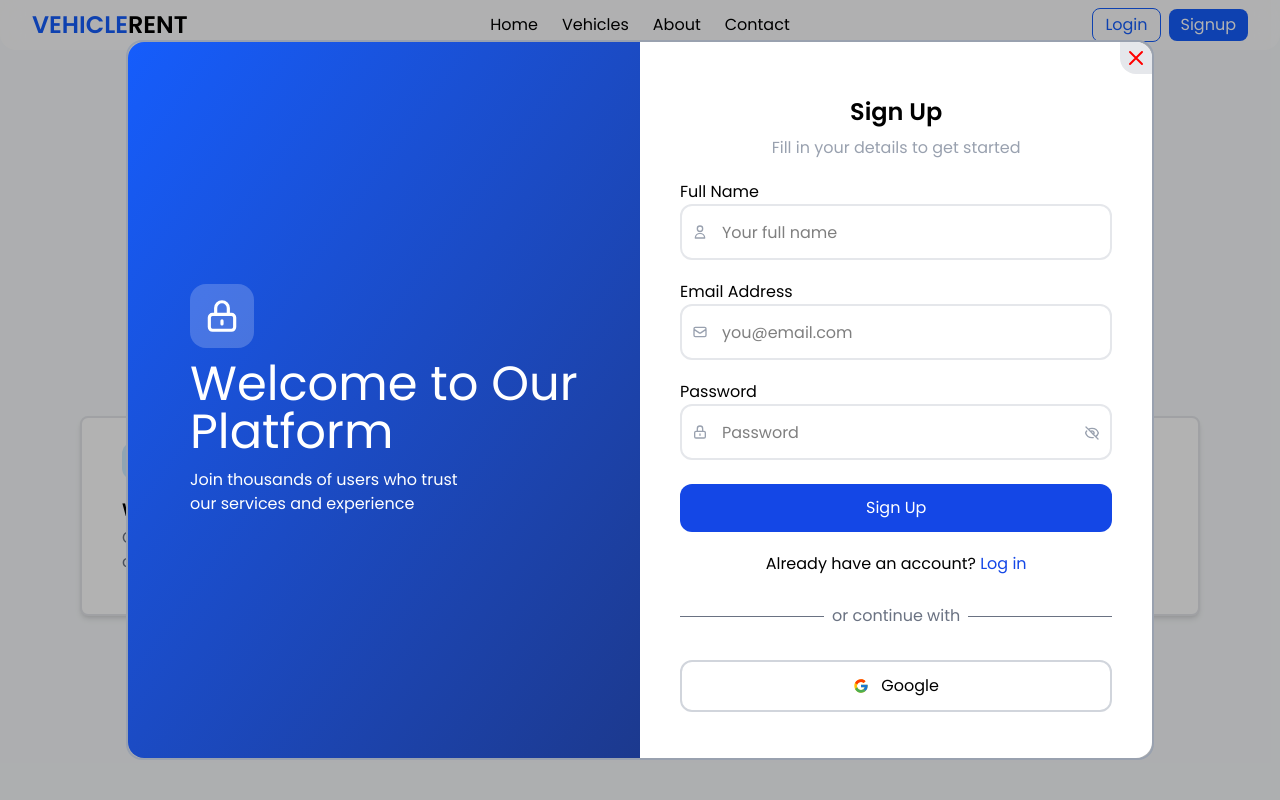
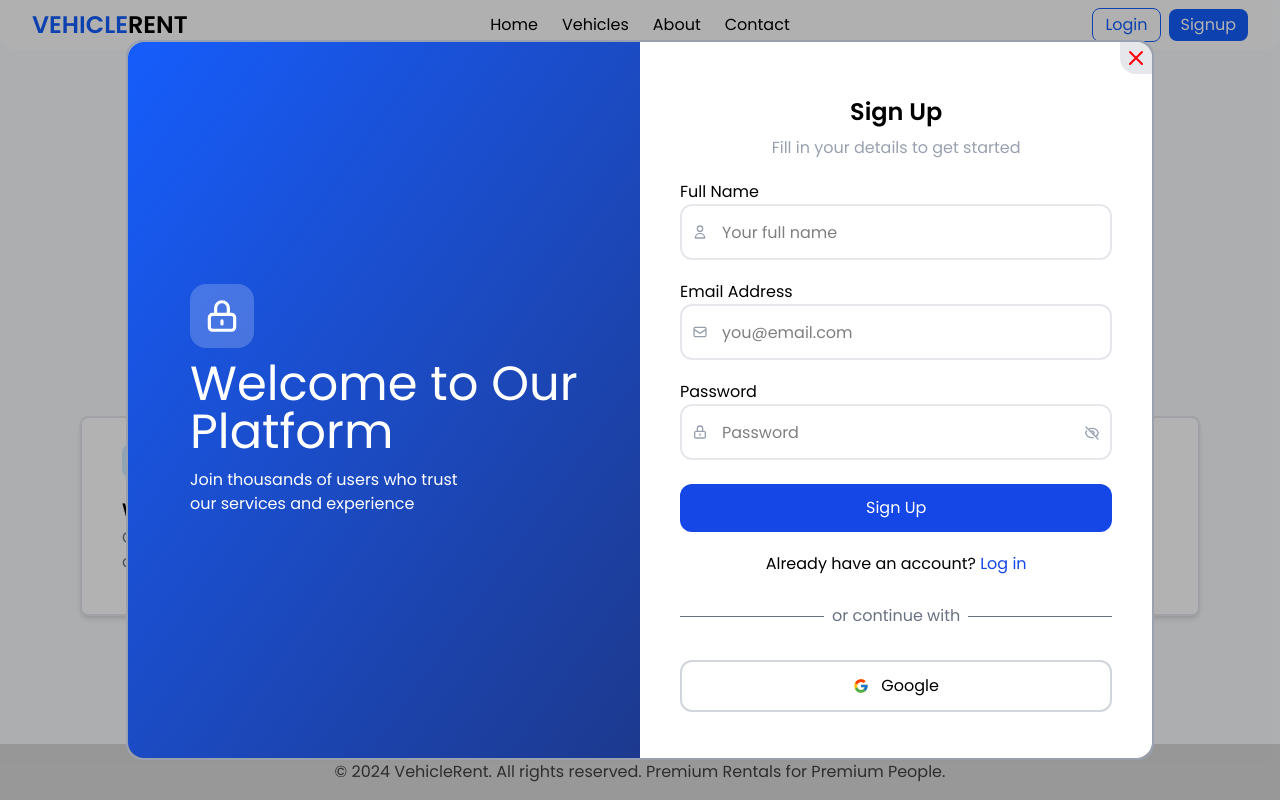
Before and after one commit to Ryuo-chhi/Frontend_VehicleRent, a React (Vite) app: page / in a window 1280 px wide. Both pictures are taken after a click on the button "Signup". Built offline with nearby package versions, Linux system fonts and the light colour scheme.

Commit message:
add Footer fix a  glitch on AuthPage

```diff
--- a/src/components/AuthPage.jsx
+++ b/src/components/AuthPage.jsx
@@ -10,13 +10,13 @@ const AuthPage = ({ mode = "login", onClose }) => {
     e.preventDefault();
     setIsLogin(false);
   }
-  function switchToSignup(e) {
+  function switchToLogin(e) {
     e.preventDefault();
     setIsLogin(true);
   }
 
   return (
-    <div className=" w-full h-screen absolute z-30 inset-0 flex justify-center items-center px-5 lg:px-10 bg-black/30">
+    <div className="fixed inset-0 z-50 flex h-screen w-full items-center justify-center bg-black/30 px-5 lg:px-10">
       <div className=" w-full sm:w-9/10  lg:w-6/7 h-9/10 flex justify-center items-center rounded-2xl border-2 border-gray-400 relative">
         <div className=" h-8 aspect-square flex justify-center items-center rounded-tr-2xl rounded-bl-2xl cursor-pointer bg-gray-200 hover:bg-gray-300 absolute top-0 right-0 ">
           <button onClick={onClose}>
@@ -40,7 +40,7 @@ const AuthPage = ({ mode = "login", onClose }) => {
         {isLogin ? (
           <Login switchToSignup={switchToSignup} />
         ) : (
-          <Signup switchToLogin={switchToSignup} />
+          <Signup switchToLogin={switchToLogin} />
         )}
       </div>
     </div>
--- a/src/pages/Home.jsx
+++ b/src/pages/Home.jsx
@@ -1,6 +1,7 @@
 import { useState } from "react";
 import NavBar from "../sections/NavBar";
 import Hero from "../sections/Hero";
+import Footer from "../sections/Footer";
 import FeatureCardList from "../components/FeatureCardList";
 import AuthPage from "../components/AuthPage";
 
@@ -23,10 +24,13 @@ export const Home = () => {
   };
 
   return (
-    <div className=" relative">
-      <NavBar onLoginClick={openLogin} onSignupClick={openSignup} />
-      <Hero />
-      <FeatureCardList />
+    <div className="relative flex min-h-screen flex-col">
+      <div className="flex-1">
+        <NavBar onLoginClick={openLogin} onSignupClick={openSignup} />
+        <Hero />
+        <FeatureCardList />
+      </div>
+      <Footer />
 
       {showAuth && (
         <AuthPage key={authMode} mode={authMode} onClose={closeAuth} />
--- /dev/null
+++ b/src/sections/Footer.jsx
@@ -0,0 +1,10 @@
+const Footer = () => {
+  return (
+    <footer className="mt-8 bg-[#D9D9D9] px-3 py-4 text-center text-[#414141]">
+      © 2024 VehicleRent. All rights reserved. Premium Rentals for Premium
+      People.
+    </footer>
+  );
+};
+
+export default Footer;
```
